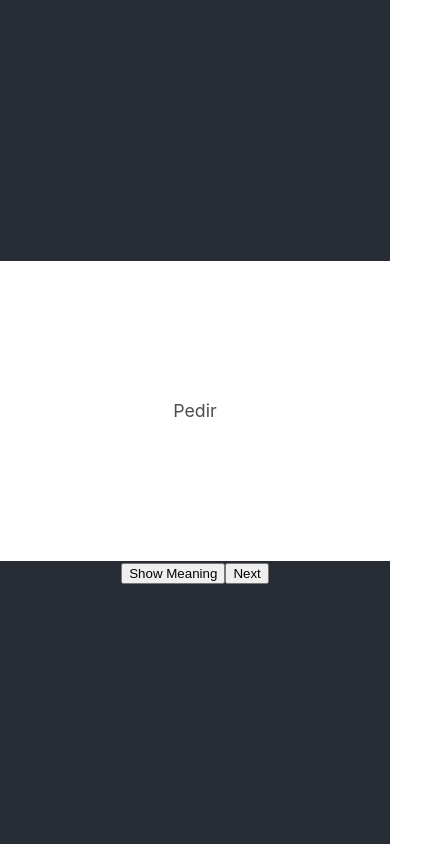
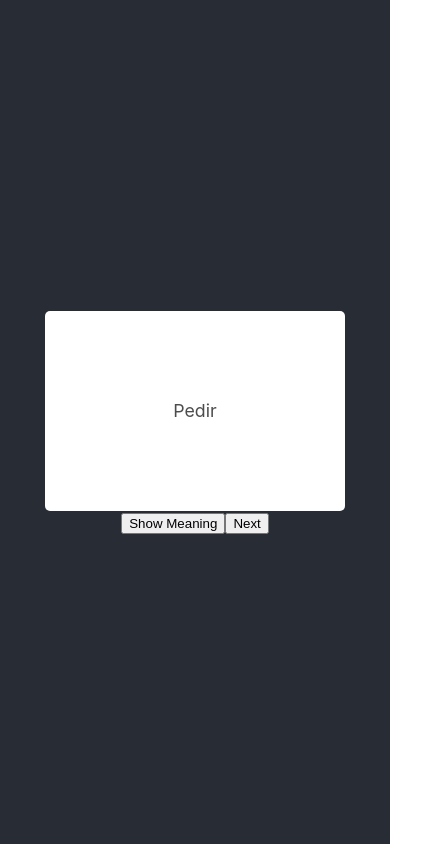
Before and after one commit to jcreamer898/spanish-flashcards, a React (Create React App) app: page / in a window 390 px wide. Shown: the whole page, 445 px wide, since content can reach past the window. Built offline with nearby package versions, Linux system fonts and the light colour scheme.

Commit message:
fix mobile

```diff
--- a/src/App.tsx
+++ b/src/App.tsx
@@ -22,8 +22,14 @@ const CardWrapper = styled.div`
   display: flex;
   align-items: center;
   justify-content: center;
-  width: 500px;
-  height: 300px;
+  width: 300px;
+  height: 200px;
+
+  @media (min-width: 420px) {
+    width: 500px;
+    height: 300px;
+  }
+
   border-radius: 5px;
   color: rgba(0, 0, 0, 0.7);
   background: white;
```
